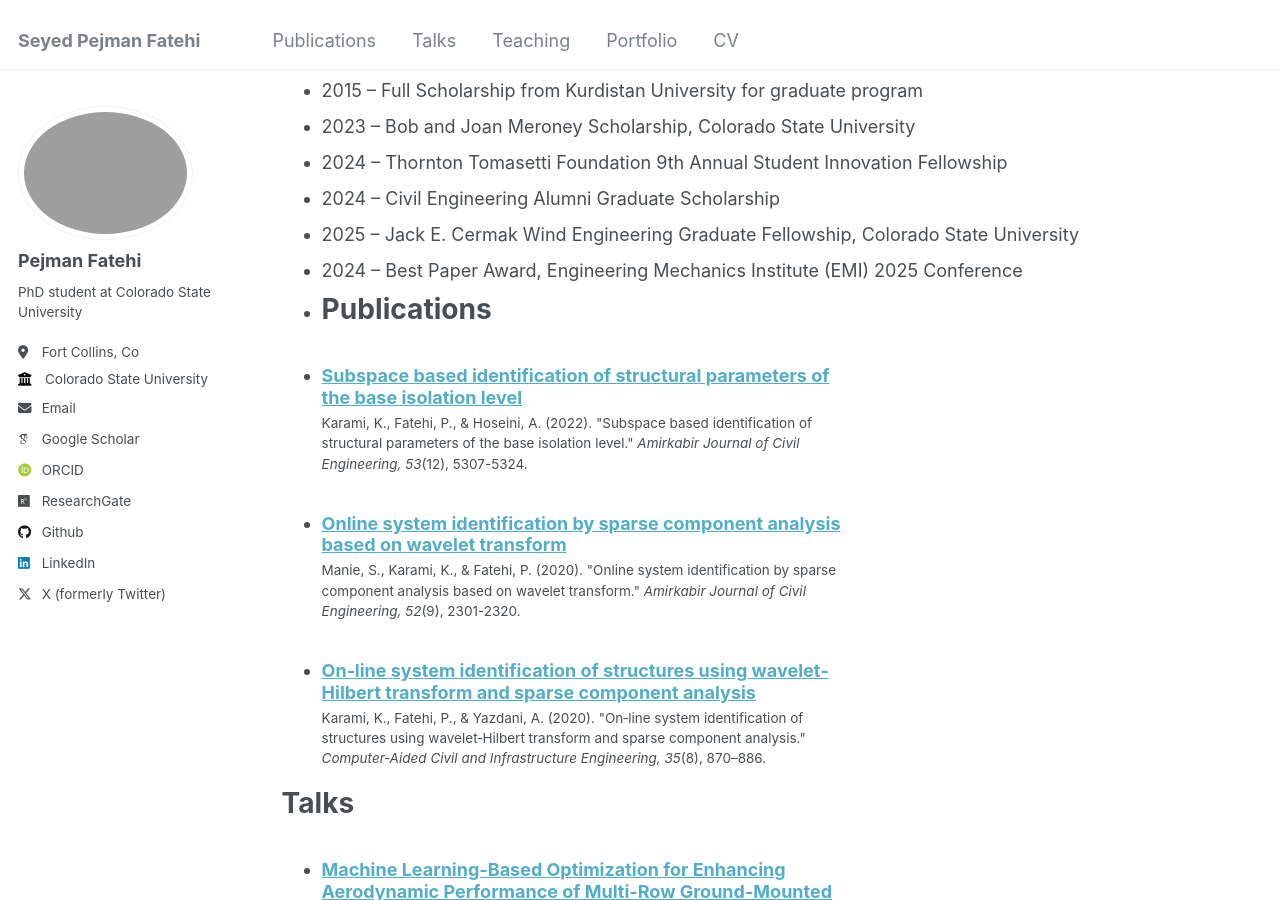
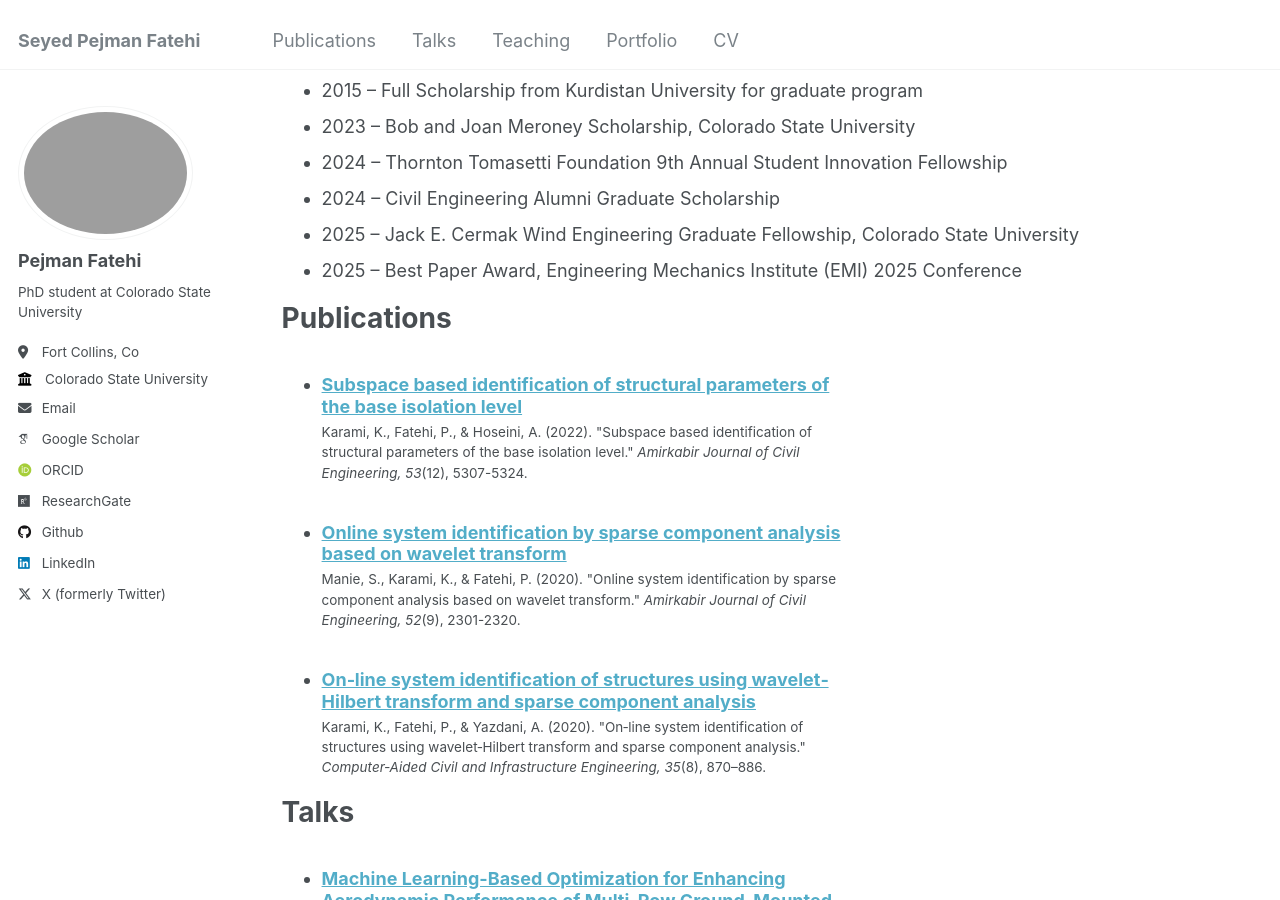
Before and after one commit to pejmanff/pejmanff.github.io, a Jekyll site: the page built from _pages/cv.md, in a window 1280 px wide and 900 px high, scrolled down 1640 px. Built offline with Jekyll 4.4.1, drawn with Linux system fonts in a browser that asks for light colours; some web fonts are replaced.

Commit message:
Update award year for Best Paper Award entry

```diff
--- a/_pages/cv.md
+++ b/_pages/cv.md
@@ -63,8 +63,8 @@ Awards & Honors
 * 2024 &ndash; Thornton Tomasetti Foundation 9th Annual Student Innovation Fellowship
 * 2024 &ndash; Civil Engineering Alumni Graduate Scholarship
 * 2025 &ndash; Jack E. Cermak Wind Engineering Graduate Fellowship, Colorado State University
-* 2024 &ndash; Best Paper Award, Engineering Mechanics Institute (EMI) 2025 Conference
-*
+* 2025 &ndash; Best Paper Award, Engineering Mechanics Institute (EMI) 2025 Conference
+
 Publications
 ======
   <ul>{% for post in site.publications reversed %}
```
